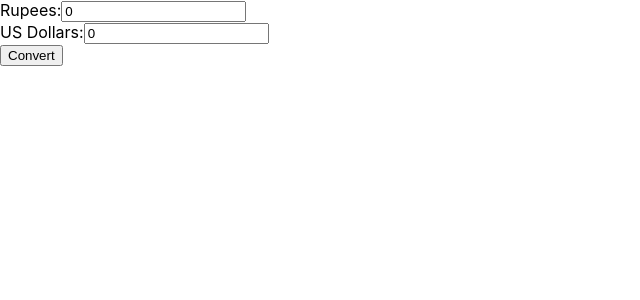
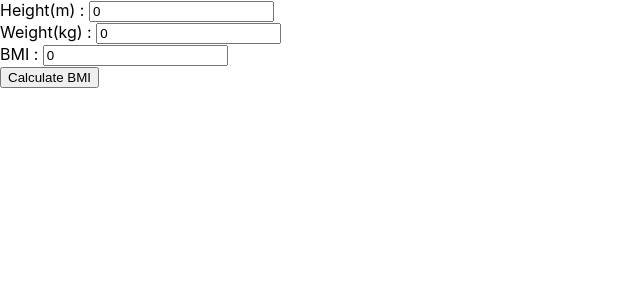
Before and after one commit to Atharva-Deshmukh/OmCWS, a React (Create React App) app: page / in a window 1280 px wide. Shown: the top 300 px of the page, without its empty margins (0-640 px from the left). Built offline with nearby package versions, Linux system fonts and the light colour scheme.

Commit message:
BMI Calulator added

```diff
--- a/src/App.js
+++ b/src/App.js
@@ -1,12 +1,15 @@
 import './App.css';
-import Rupee2Dollar from './Ruppee2Dollar';
+import BMICalculator from './BMI';
+// import Rupee2Dollar from './Ruppee2Dollar';
+// <Rupee2Dollar/>
+
 // import CaseConvertor from './CaseConvertor';
 // <CaseConvertor/>
 
 function App() {
   return (
     <>
-     <Rupee2Dollar/>
+     <BMICalculator/>
 
     </>
   );
--- /dev/null
+++ b/src/BMI.js
@@ -0,0 +1,24 @@
+import React,{useState} from 'react'
+
+export default function BMICalculator() {
+    const[text1,setText1]=useState(0);
+    const[text2,setText2]=useState(0);
+    const[text3,setText3]=useState(0);
+function change1(event){
+    setText1(event.target.value);
+}
+function change2(event){
+    setText2(event.target.value);
+}
+function BMI(){
+    setText3(text2/(text1*text1));
+}
+  return (
+    <>
+    Height(m) : <input type = 'text' value={text1} onChange={change1}></input><br></br>
+    Weight(kg) : <input type = 'text' value={text2} onChange={change2}></input><br></br>
+    BMI : <input type = 'text' value={text3}></input><br></br>
+    <button onClick={BMI}>Calculate BMI</button><br></br>
+    </>
+  )
+}
```
